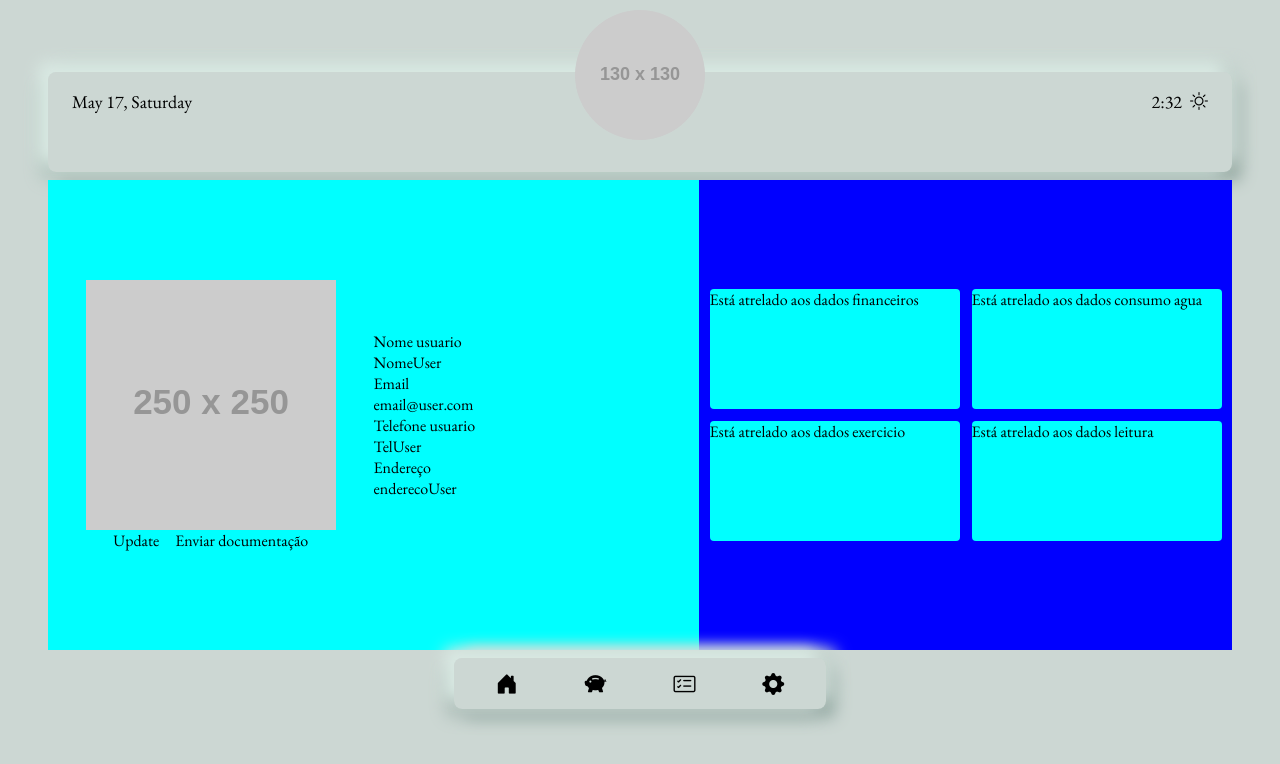
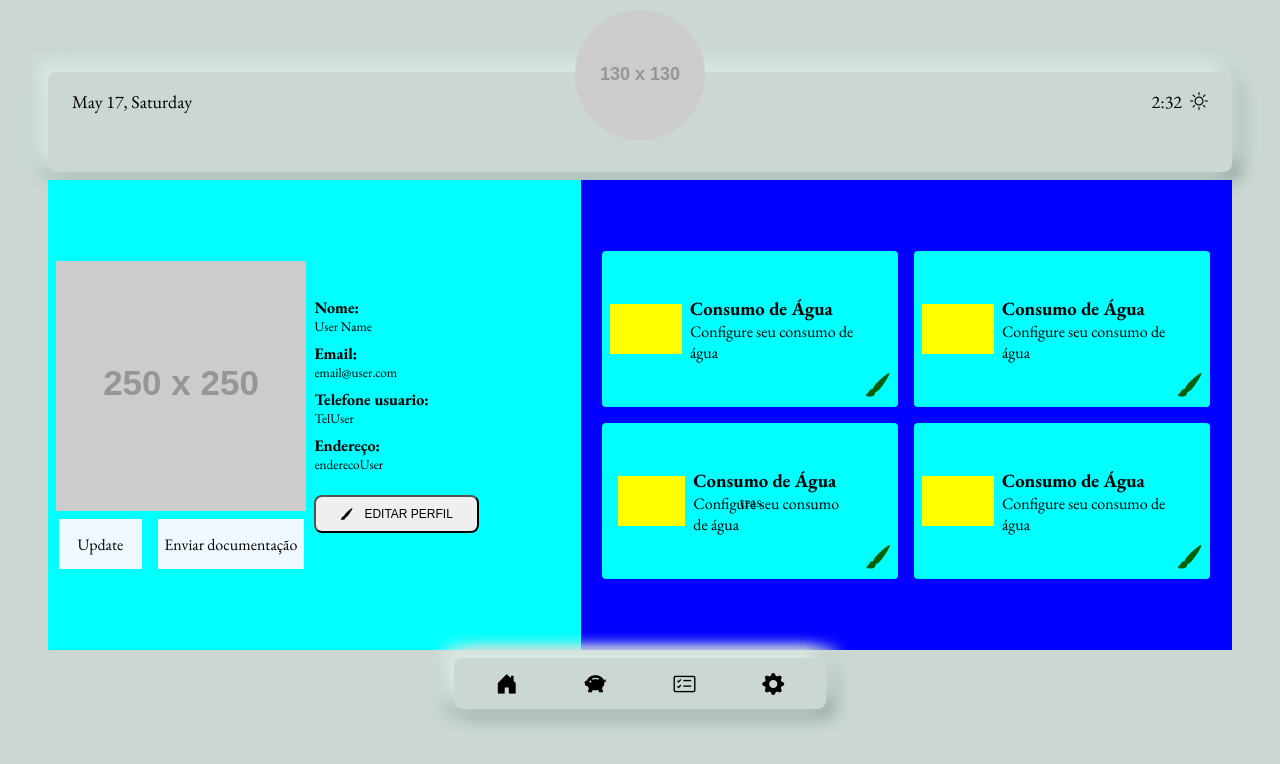
Before and after one commit to ErikaCZanin/-PersonalDailyMonitoring, a plain HTML site: page pagConfig.html in a window 1280 px wide. Drawn offline with nearby package versions, Linux system fonts and the light colour scheme; placeholder pictures from the web are drawn by us.

Commit message:
Atualizando conteudo

```diff
--- a/pagConfig.css
+++ b/pagConfig.css
@@ -21,12 +21,18 @@
     display: flex;
     align-items: center;
     gap: 16px;
+    width: 92%;
 }
 
 .dadosProfile {
     display: flex;
     flex-direction: column;
     justify-content: center;
+    gap: 8px;
+}
+
+h5 {
+    font-weight: normal;
 }
 
 .introText img {
@@ -50,22 +56,27 @@
     grid-area: menu-container;
     display: grid;
     grid-template-areas: "configProfile configSessions";
-    grid-template-columns: 5.5fr 4.5fr ;
+    grid-template-columns: 4.5fr 5.5fr;
     grid-template-rows: 470px;
     height: 100%;
 }
 
 .cardSessions {
+    display: flex;
+    justify-content: center;
+    align-items: center;
     background-color: aqua;
-    height: 120px;
-    width: 250px;
+    height: 140px;
+    width: 280px;
     border-radius: 4px;
+    padding: 8px;
+    gap: 8px
 }
 
 .Sessions {
     display: flex;
     flex-wrap: wrap;
-    gap: 12px;
+    gap: 16px;
     height: auto;
     box-sizing: border-box;
     justify-content: center;
@@ -93,4 +104,68 @@
     flex-direction: column;
     justify-content: center;
     align-items: center;
+    gap: 8px;
 }
+
+
+.imgCardAgua {
+    height: 50px;
+    width: 30%;
+    background-color: yellow;
+}
+
+.textCard {
+    width: 70%;
+}
+
+h3, p {
+    margin: 0;
+}
+
+.engreCard {
+    display: flex;
+    justify-content: center;
+    align-items: center;
+    margin-top: 7rem;
+    height: 30px;
+    width: 30px;
+    font-size: 24px;
+    color: rgb(6, 95, 6);
+}
+
+.engreCard i {
+    cursor: pointer;
+}
+
+.trasAgua {
+    position: absolute;
+}
+
+.buttonProfile {
+    display: flex;
+    padding: 10px 24px;
+    align-items: center;
+    justify-content: center;
+    gap: 12px;
+    border-radius: 8px;
+    font-size: 12px;
+    cursor: pointer;
+}
+
+.upFoto {
+    display: flex;
+    align-items: center;
+    justify-content: center;
+    background-color: aliceblue;
+    height: 50px;
+    width: 40%;
+}
+
+.upDoc {
+    display: flex;
+    align-items: center;
+    justify-content: center;
+    background-color: aliceblue;
+    height: 50px;
+    width: 70%;
+}
--- a/pagConfig.html
+++ b/pagConfig.html
@@ -37,35 +37,69 @@
                     <div class="imgProfile">
                         <img src="https://placehold.co/250x250/EEE/31343C" alt="">
                         <div class="upProfileImg">
-                            <div>Update</div>
-                            <div>Enviar documentação</div>
+                            <div class="upFoto">Update</div>
+                            <div class="upDoc">Enviar documentação</div>
                         </div>
                     </div>
                     <div class="dadosProfile">
-                        <label for="Nome">Nome usuario</label>
-                        NomeUser
-                        <label for="email">Email</label>
-                        email@user.com
-                        <label for="email">Telefone usuario</label>
-                        TelUser
-                        <label for="email">Endereço</label>
-                        enderecoUser
+                        <div><label for="Nome"><strong>Nome:</strong></label>
+                            <h5>User Name</h5>
+                        </div>
+                        <div><label for="email"><strong>Email:</strong></label>
+                            <h5>email@user.com</h5>
+                        </div>
+                        <div><label for="email"><strong>Telefone usuario:</strong></label>
+                            <h5>TelUser</h5>
+                        </div>
+                        <div>
+                            <label for="email"><strong>Endereço:</strong></label>
+                            <h5>enderecoUser</h5>
+                        </div>
+                        <div>
+                            <button type="button" class="buttonProfile">
+                            <i class="bi bi-brush-fill"></i>
+                            EDITAR PERFIL
+                            </button>
+                        </div>
                     </div>
                 </div>
             </div>
             <div class="configSessions">
                 <div class="Sessions">
-                    <div class="cardFinanceiro cardSessions">
-                        Está atrelado aos dados financeiros
+                    <div class="cardAgua cardSessions">
+                        <div class="imgCardAgua"></div>
+                        <div class="textCard">
+                            <h3>Consumo de Água</h3>
+                            <p>Configure seu consumo de água</p>
+                        </div>
+                        <div class="engreCard"><i class="bi bi-brush-fill"></i></div>
                     </div>
                     <div class="cardAgua cardSessions">
-                        Está atrelado aos dados consumo agua
+                        <div class="imgCardAgua"></div>
+                        <div class="textCard">
+                            <h3>Consumo de Água</h3>
+                            <p>Configure seu consumo de água</p>
+                        </div>
+                        <div class="engreCard"><i class="bi bi-brush-fill"></i></div>
                     </div>
-                    <div class="cardExercicio cardSessions">
-                        Está atrelado aos dados exercicio
+                    <div class="cardAgua cardSessions">
+                        <div class="cardSessions">
+                            <div class="imgCardAgua"></div>
+                            <div class="textCard">
+                                <h3>Consumo de Água</h3>
+                                <p>Configure seu consumo de água</p>
+                            </div>
+                        </div>
+                        <div class="trasAgua">tras</div>
+                        <div class="engreCard"><i class="bi bi-brush-fill"></i></div>
                     </div>
-                    <div class="cardLeitura cardSessions">
-                        Está atrelado aos dados leitura
+                    <div class="cardAgua cardSessions">
+                        <div class="imgCardAgua"></div>
+                        <div class="textCard">
+                            <h3>Consumo de Água</h3>
+                            <p>Configure seu consumo de água</p>
+                        </div>
+                        <div class="engreCard"><i class="bi bi-brush-fill"></i></div>
                     </div>
                 </div>
             </div>
```
